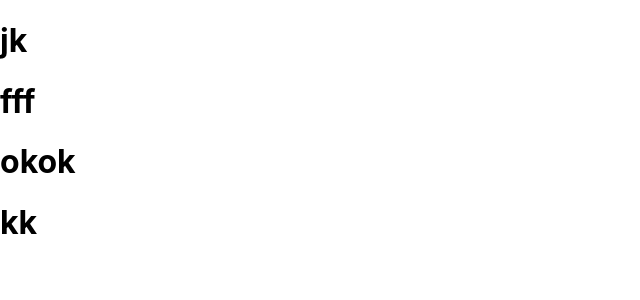
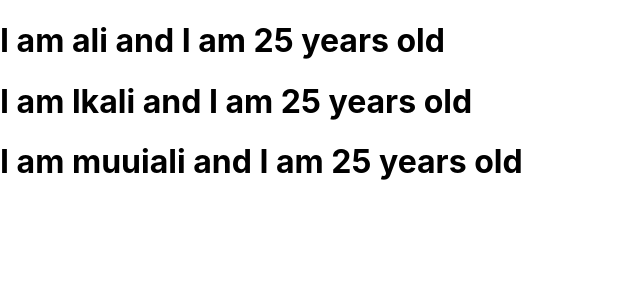
Before and after one commit to syedAliibrahim/proptypes, a React (Create React App) app: page / in a window 1280 px wide. Shown: the top 300 px of the page, without its empty margins (0-640 px from the left). Built offline with nearby package versions, Linux system fonts and the light colour scheme.

Commit message:
List And Keys

```diff
--- a/src/components/array.js
+++ b/src/components/array.js
@@ -1,34 +1,40 @@
 import React from 'react'
 import Student from './student';
 function App() {
-    const Students=["jk","fff","okok","kk"];
-    let studentName = Students.map(std=><li>{std}</li>);
+    // const Students=["jk","fff","okok","kk"];
+    // let studentName = Students.map((std,index)=> <li key={index}>{std}</li>);
     // const num =[1,2,4,5,]
     // const result =  num.map(nu=> <h1>{ nu = nu * 2 }</h1>)
 
 
-    // const Students =[
-    //     {
-    //         name:"ali",
-    //         age:25,
-    //     },
-    //     {
-    //         name:"lkali",
-    //         age:25,
-    //     },
-    //     {
-    //         name:"muuiali",
-    //         age:25,
-    //     }
-    // ]
+    const Students =[
+        {
+            id:1,
+            name:"ali",
+            age:25,
+        },
+        {
+            id:2,
+            name:"lkali",
+            age:25,
+        },
+        {
+            id:3,
+            name:"muuiali",
+            age:25,
+        }
+    ]
 
 
     return (
       <div>
+
+ {/* {<ul>{studentName}</ul>} */}
+
         {/* {Students.map(std=> <h1>I am {std.name} and I am {std.age} years old</h1>)} */}
-        {/* {Students.map(std=> <Student std={std}/>)} */}
+        {Students.map(std=> <Student key={std.id} std={std}/>)}
         {/* {result} */}
-        {Students.map(std=> <h1>{std}</h1>)}
+        {/* {Students.map(std=> <h1>{std}</h1>)} */}
         {/* {num.map(nu=> <h1>{ nu = nu * 2 }</h1>)} */}
       </div>
     )
```
